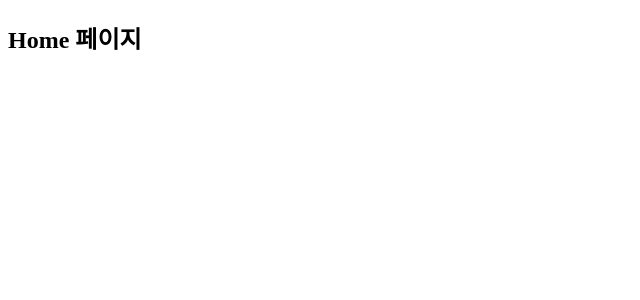
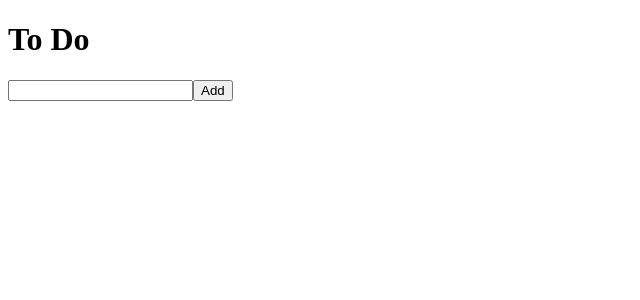
Before and after one commit to mim-mel/Redux-practice, a React (Create React App) app: page / in a window 1280 px wide. Shown: the top 300 px of the page, without its empty margins (0-640 px from the left). Built offline with nearby package versions, Linux system fonts and the light colour scheme.

Commit message:
feat: Home 컴포넌트에 투두리스트를 위한 input 작성

```diff
--- a/src/routes/Home.js
+++ b/src/routes/Home.js
@@ -1,7 +1,24 @@
+import { useState } from 'react';
+
 const Home = () => {
+  const [text, setText] = useState('');
+
+  const onChange = e => {
+    setText(e.target.value);
+  };
+
+  const onSubmit = e => {
+    e.preventDefault();
+    console.log(text);
+  };
+
   return (
     <div>
-      <h2>Home 페이지</h2>
+      <h1>To Do</h1>
+      <form onSubmit={onSubmit}>
+        <input type='text' value={text} onChange={onChange} />
+        <button>Add</button>
+      </form>
     </div>
   );
 };
```
